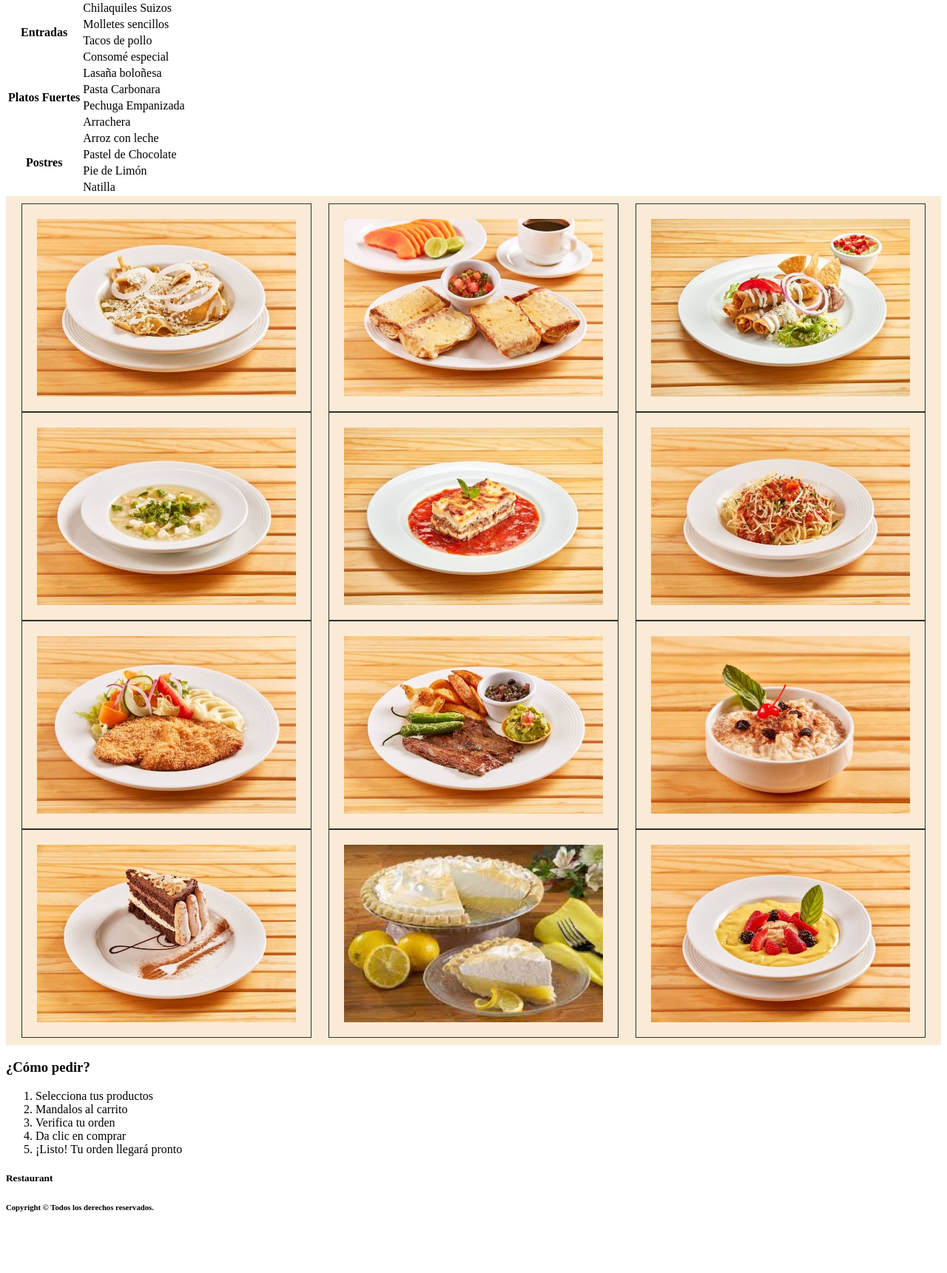
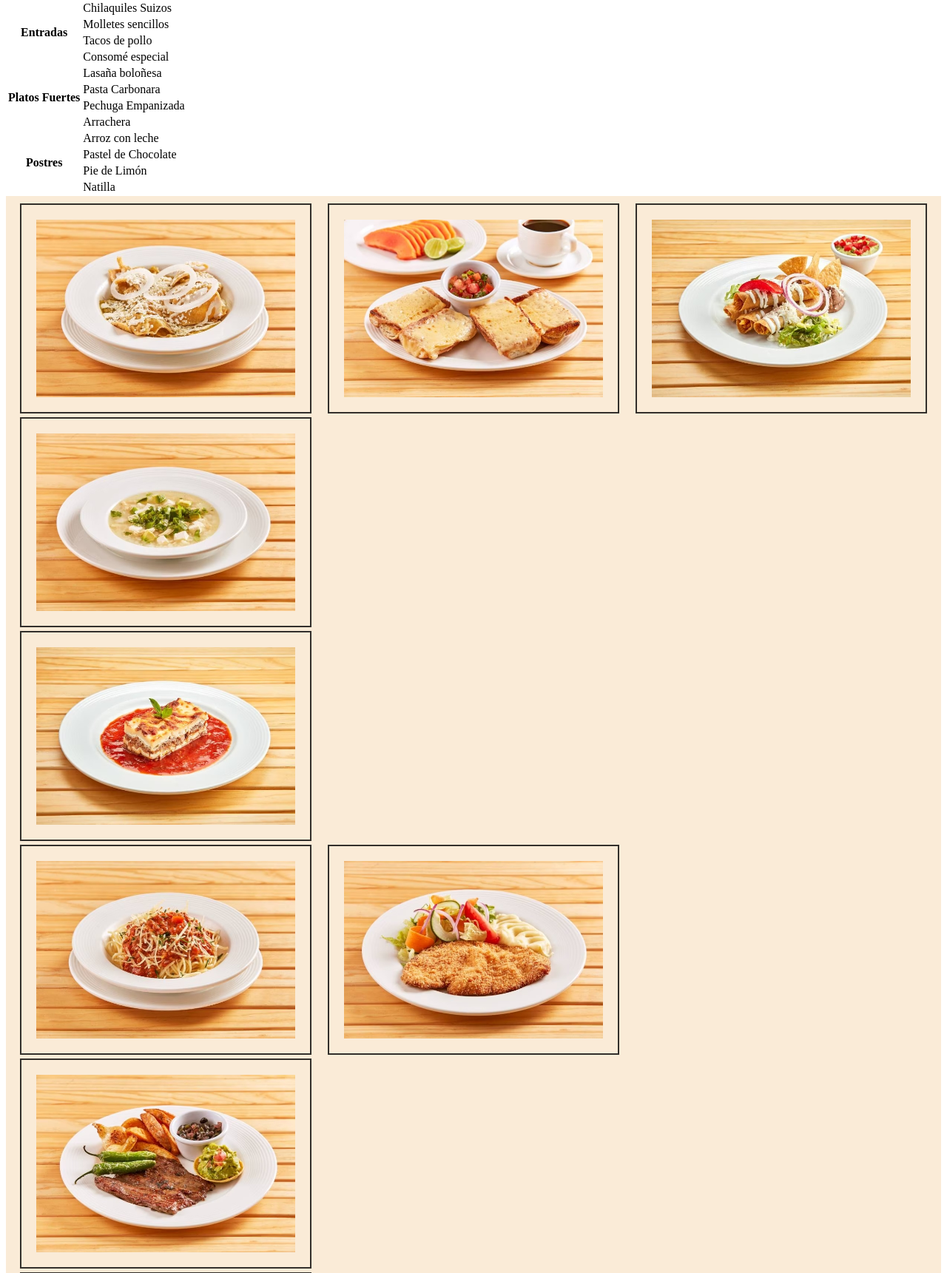
Before and after one commit to KarenDelgado/DesarrolloProgramacionWeb, a PHP site: page /menu.html in a window 1280 px wide. Shown: the part 176-1897 px from the top of the page at 74% size. Before the commit the page ends 1814 px from the top, so only its background shows below. Run offline with PHP 8.4, Linux system fonts and the light colour scheme.

Commit message:
Correccion Actividad 3: Se modificó el uso de grid y se utilizó grid-template-areas en conjunto con grid-area

```diff
--- a/css/estilos.css
+++ b/css/estilos.css
@@ -87,16 +87,63 @@ header{
 #textoPrincipal h2{
     font-size: 2em;
 }
-.platillos {
+.platillos{
     display: grid;
-    grid-template-columns: auto auto auto;
+    grid-template-areas:
+    " area1 area2 area3 "
+    " area4 . . "
+    " area5 . . "
+    " area6 area7 . "
+    " area8 . . "
+    " area9 . . "
+    " area10 area11 area12 ";
     background-color: antiquewhite;
+    gap: 5px;
     padding: 10px;
     justify-content: space-around;
 }
-.imgPlatillo {
-    border: 1px solid rgba(0, 0, 0, 0.8);
+.platillos>div{
+    display: flex;
+}
+.imgPlatillo{
+    border: 2px solid rgba(0, 0, 0, 0.8);
     padding: 20px;
     width: 350px;
     height: 240px;
 }
+.area1{
+    grid-area: area1;
+}
+.area2{
+    grid-area: area2;
+}
+.area3{
+    grid-area: area3;
+}
+.area4{
+    grid-area: area4;
+}
+.area5{
+    grid-area: area5;
+}
+.area6{
+    grid-area: area6;
+}
+.area7{
+    grid-area: area7;
+}
+.area8{
+    grid-area: area8;
+}
+.area9{
+    grid-area: area9;
+}
+.area10{
+    grid-area: area10;
+}
+.area11{
+    grid-area: area11;
+}
+.area12{
+    grid-area: area12;
+}
--- a/menu.html
+++ b/menu.html
@@ -72,19 +72,19 @@
             </tr>
         </table>
         <div class="platillos">
-            <img src="./img/Chilaquiles.jpg" class="imgPlatillo" alt="Chilaquiles">
-            <img src="./img/Molletes.jpg" class="imgPlatillo" alt="Molletes">
-            <img src="./img/Tacos.jpg" class="imgPlatillo" alt="Tacos">
-            <img src="./img/Consome.jpg" class="imgPlatillo" alt="Consome">
-            <img src="./img/Lasaña.jpg" class="imgPlatillo" alt="Lasaña">
-            <img src="./img/Pasta.jpg" class="imgPlatillo" alt="Pasta">
-            <img src="./img/Pechuga.jpg" class="imgPlatillo" alt="Pechuga">
-            <img src="./img/Arrachera.jpg" class="imgPlatillo" alt="Arrachera">
-            <img src="./img/Arroz.jpg" class="imgPlatillo" alt="Arroz">
-            <img src="./img/Pastel.jpg" class="imgPlatillo" alt="Pastel">
-            <img src="./img/Limon.jpg" class="imgPlatillo" alt="Limon">
-            <img src="./img/Natilla.jpg" class="imgPlatillo" alt="Natilla">
-          </div>
+            <div class="area1"><img src="./img/Chilaquiles.jpg" class="imgPlatillo" alt="Chilaquiles"></div>
+            <div class="area2"><img src="./img/Molletes.jpg" class="imgPlatillo" alt="Molletes"></div>
+            <div class="area3"><img src="./img/Tacos.jpg" class="imgPlatillo" alt="Tacos"></div>
+            <div class="area4"><img src="./img/Consome.jpg" class="imgPlatillo" alt="Consome"></div>
+            <div class="area5"><img src="./img/Lasaña.jpg" class="imgPlatillo" alt="Lasaña"></div>
+            <div class="area6"><img src="./img/Pasta.jpg" class="imgPlatillo" alt="Pasta"></div>
+            <div class="area7"><img src="./img/Pechuga.jpg" class="imgPlatillo" alt="Pechuga"></div>
+            <div class="area8"><img src="./img/Arrachera.jpg" class="imgPlatillo" alt="Arrachera"></div>
+            <div class="area9"><img src="./img/Arroz.jpg" class="imgPlatillo" alt="Arroz"></div>
+            <div class="area10"><img src="./img/Pastel.jpg" class="imgPlatillo" alt="Pastel"></div>
+            <div class="area11"><img src="./img/Limon.jpg" class="imgPlatillo" alt="Limon"></div>
+            <div class="area12"><img src="./img/Natilla.jpg" class="imgPlatillo" alt="Natilla"></div>
+        </div>
         <section>
             <h3>¿Cómo pedir?</h3>
             <ol>
```
